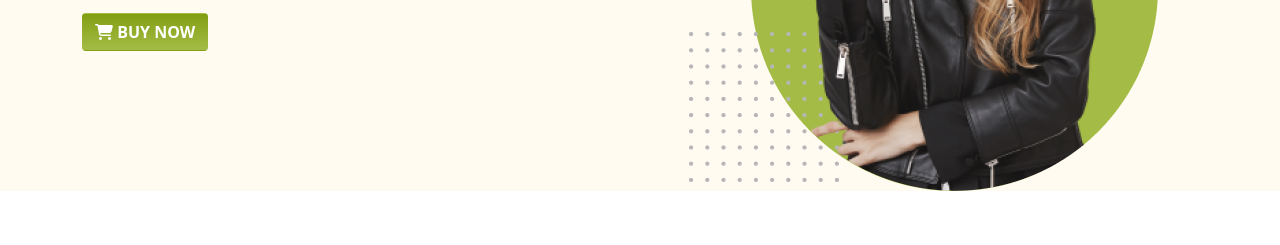
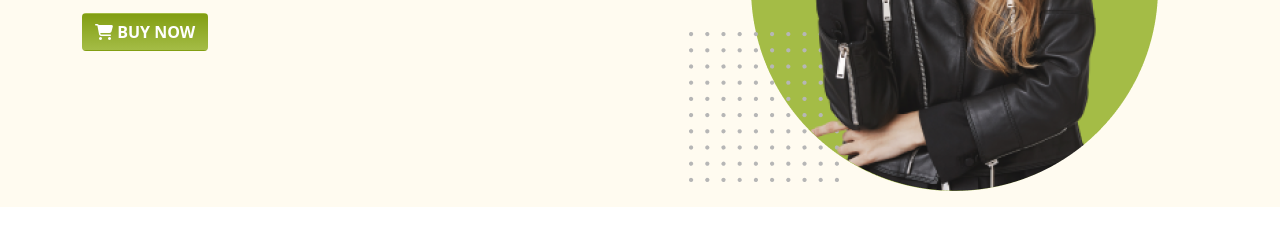
Before and after one commit to limaakter1/penguin-fashion-bootstrap, a plain HTML site: page index.html in a window 1280 px wide. Shown: the part 361-606 px from the top of the page. Drawn offline with nearby package versions, Linux system fonts and the light colour scheme.

Commit message:
header changed

```diff
--- a/index.html
+++ b/index.html
@@ -15,7 +15,7 @@
     <script src="https://kit.fontawesome.com/d7e9c5fecb.js" crossorigin="anonymous"></script>
 </head>
 <body>
-    <header class="header-bg-color">
+    <header class="header-bg-color pb-3">
         <nav class="navbar navbar-expand-lg navbar-light ">
                 <div class="container">
                   <a class="navbar-brand" href="#"><img class="img-fluid" src="images/logo.png" alt="" width="290px" ></a>
@@ -61,6 +61,9 @@
               </section>
 
     </header>
+    <main>
+
+    </main>
     <!-- bootstrap js -->
     <script src="https://cdn.jsdelivr.net/npm/bootstrap@5.1.3/dist/js/bootstrap.bundle.min.js" integrity="sha384-ka7Sk0Gln4gmtz2MlQnikT1wXgYsOg+OMhuP+IlRH9sENBO0LRn5q+8nbTov4+1p" crossorigin="anonymous"></script>
 </body>
```
